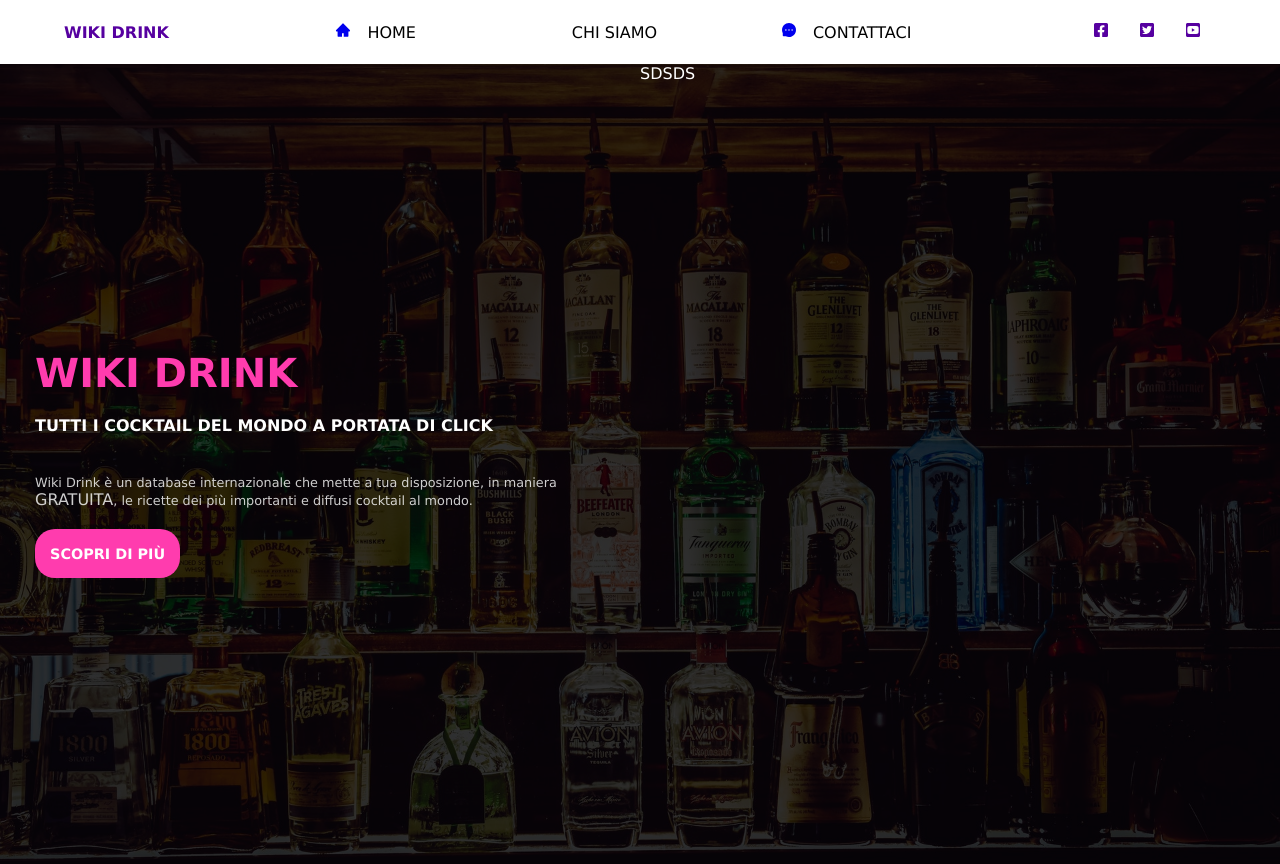
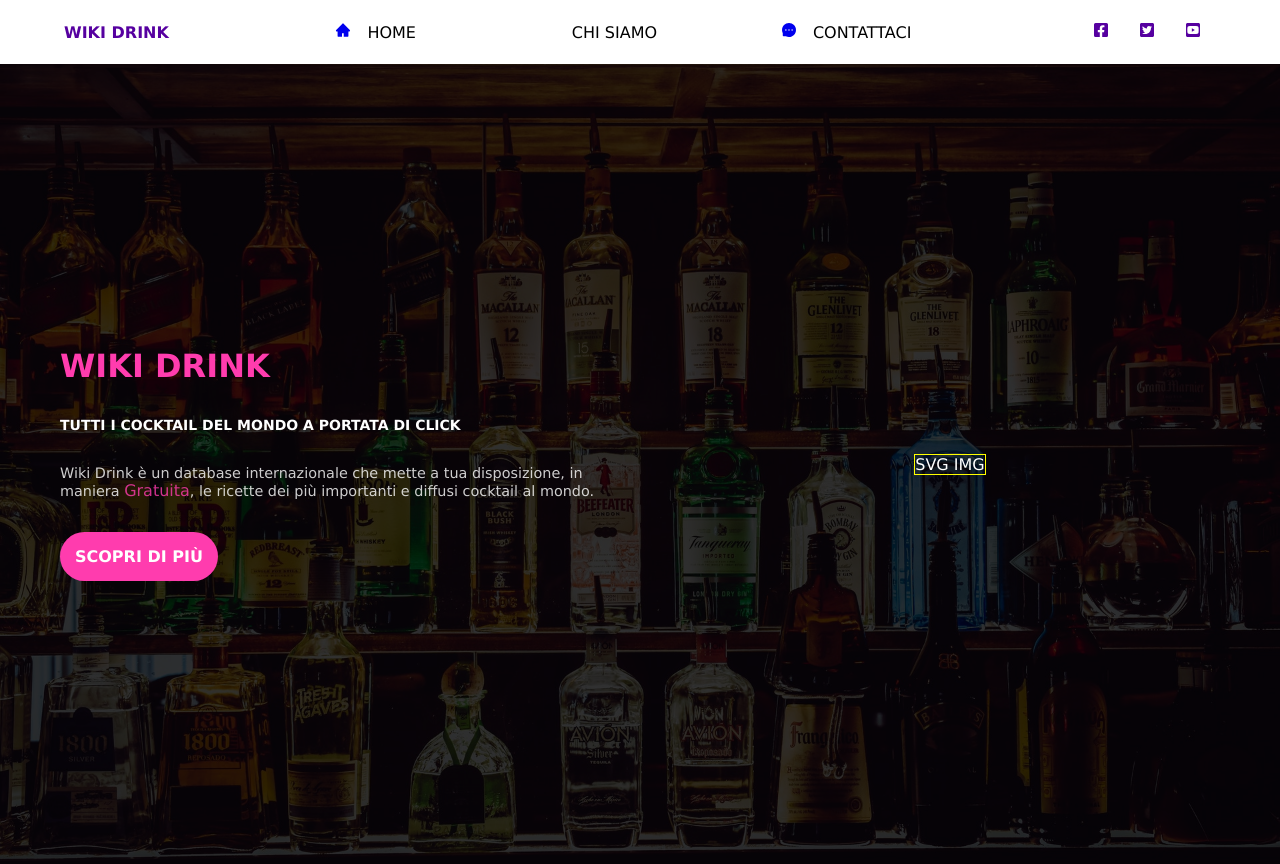
Before and after one commit to StefanoMacina/WikiDrink_project, a React (Vite) app in the folder WikiDrink/: page / in a window 1280 px wide. Built offline with nearby package versions, Linux system fonts and the light colour scheme; some icons are missing.

Commit message:
fixed css in home page

```diff
--- a/WikiDrink/src/components/Sidebar.jsx
+++ b/WikiDrink/src/components/Sidebar.jsx
@@ -7,7 +7,9 @@
 import { useGlobalContext } from '../Context'
 
 
+
 const Sidebar = () => {
+
 
     const {isSidebarOpen, setSidebarOpen} = useGlobalContext()
 
--- a/WikiDrink/src/index.css
+++ b/WikiDrink/src/index.css
@@ -12,8 +12,8 @@
 
 :root {
   --main-color: rgb(86, 0, 160);
-  --about-valuecards-bg : rgb(242, 242, 242);
-  --cta-color :  rgb(255, 60, 174);
+  --about-valuecards-bg: rgb(242, 242, 242);
+  --cta-color: rgb(255, 60, 174);
 }
 /* NAVBAR COMPONENT */
 
@@ -25,11 +25,11 @@
   height: 4rem;
   display: flex;
   padding: 0 1rem;
-  box-shadow: 0px -20px 30px 2px rgba(0,0,0,0.5);
+  box-shadow: 0px -20px 30px 2px rgba(0, 0, 0, 0.5);
 }
 
-@media screen and (min-width : 750px){
-  .navbar{
+@media screen and (min-width: 750px) {
+  .navbar {
     padding: 0 4rem;
   }
 }
@@ -131,9 +131,6 @@
   z-index: 999;
   transform: translateX(-100%);
   transition: transform ease-out 0.2s;
-
-
-
 }
 
 .sidebar-title-container {
@@ -170,11 +167,11 @@
 
 /* CARD COMPONENT */
 
-.about-main{
+.about-main {
   background-color: var(--about-valuecards-bg);
   padding-bottom: 2rem;
 }
-.value-card-container{
+.value-card-container {
   display: grid;
   grid-gap: 20px;
   place-items: center;
@@ -193,28 +190,26 @@
   border-radius: 5px;
 }
 
-
 .card-title {
   font-size: 0.9rem;
   text-transform: capitalize;
   color: var(--main-color);
 }
 
-.card-content:hover{
+.card-content:hover {
   background: var(--main-color);
   color: white;
   transform: scale(105%);
   transition: transform 0.2s ease;
-
 }
-.card-value-text > h6{
+.card-value-text > h6 {
   font-size: 0.9rem;
   text-transform: lowercase;
   color: darkgray;
 }
 
-@media screen and (min-width : 750px) {
-  .value-card-container{
+@media screen and (min-width: 750px) {
+  .value-card-container {
     display: flex;
     justify-content: space-evenly;
     align-items: center;
@@ -222,68 +217,65 @@
   }
 }
 
-.team-img-container{
+.team-img-container {
   clip-path: polygon(0 0, 100% 0, 100% 80%, 0% 100%);
 }
 
-@media  screen and (min-width:990px) {
-  .team-img-container > img{
+@media screen and (min-width: 990px) {
+  .team-img-container > img {
     clip-path: polygon(0 0, 100% 0, 100% 80%, 0);
     width: 100vw;
   }
 }
 
-.team-card-container{
+.team-card-container {
   display: grid;
   place-items: center;
   gap: 50px;
   padding-bottom: 40px;
 }
 
-@media screen and (min-width:990px) {
-  .team-card-container{
+@media screen and (min-width: 990px) {
+  .team-card-container {
     display: grid;
-    grid-template-columns: repeat(4,1fr);
+    grid-template-columns: repeat(4, 1fr);
   }
 }
 
-.team-card{
+.team-card {
   display: flex;
   flex-direction: column;
   justify-content: center;
   align-items: center;
   gap: 10px;
-  color: grey
+  color: grey;
 }
 
-.card-subtitle{
+.card-subtitle {
   font-size: 0.8rem;
 }
 
-.team-card-img-container > img{
+.team-card-img-container > img {
   border-radius: 50%;
   width: 200px;
   height: 200px;
-
 }
-
-
 
 /* HERO COMPONENT */
 
-.hero-img-container{
+.hero-img-container {
   width: 100vw;
   height: 100%;
 }
 
-.hero-overlay{
+.hero-overlay {
   width: 100%;
-  height: 100%;
-  background-color: rgba(0,0,0,0.8);
+  height: 100vh;
+  background-color: rgba(0, 0, 0, 0.8);
   z-index: 2;
 }
 
-.hero-text-container{
+.hero-text-container {
   color: white;
   height: 100vh;
 }
@@ -291,7 +283,7 @@
 /* ------------- PAGES ----------- */
 
 /*  ABOUT PAGE */
-.about-container{
+.about-container {
   display: flex;
   flex-direction: column;
   justify-content: center;
@@ -300,60 +292,60 @@
   height: 70vh;
 }
 
-.top-line{
+.top-line {
   background-color: var(--main-color);
   height: 2px;
   width: 20%;
 }
-.bottom-line{
+.bottom-line {
   background-color: var(--main-color);
   height: 2px;
   width: 20%;
 }
 
-.about-quote{
+.about-quote {
   text-align: center;
   font-style: italic;
   max-width: 50ch;
 }
 
-.about-quote > q{
+.about-quote > q {
   font-size: 2rem;
   text-transform: lowercase;
 }
-@media screen and (max-width:990px) {
-  .about-quote > q{
+@media screen and (max-width: 990px) {
+  .about-quote > q {
     font-size: 1.5rem;
   }
 }
 
-.about-title, .about-team-title{
+.about-title,
+.about-team-title {
   text-align: center;
   color: var(--main-color);
 }
 
-.about-title > h2, .about-team-title > h2 {
+.about-title > h2,
+.about-team-title > h2 {
   font-size: 2rem;
   padding: 3rem;
 }
 
-.team-img-container > img{
+.team-img-container > img {
   max-width: 100vw;
 }
 
-
 /* CONTACT US PAGE */
 
-.contact-us-container{
+.contact-us-container {
   color: #000;
   padding: 30px 30px;
 
   display: grid;
   place-content: center;
-
 }
 
-.contact-us-header{
+.contact-us-header {
   display: flex;
   flex-direction: column;
   justify-content: center;
@@ -361,13 +353,12 @@
   gap: 20px;
   margin-top: 40px;
   text-align: center;
-
 }
 
 .contact-us-header > h2 {
   font-size: 2rem;
   font-weight: bolder;
-  text-transform:initial;
+  text-transform: initial;
 }
 
 .contact-us-header > p {
@@ -378,13 +369,13 @@
   text-transform: lowercase;
 }
 
-.contact-us-form{
+.contact-us-form {
   max-width: 700px;
   margin-top: 50px;
   padding: 30px;
   border-radius: 5px;
   background-color: white;
-  box-shadow: 3px 3px 30px 0px rgba(0,0,0,0.30);
+  box-shadow: 3px 3px 30px 0px rgba(0, 0, 0, 0.3);
 }
 
 .contact-us-form > div {
@@ -393,11 +384,11 @@
   flex-direction: column;
 }
 
-.contact-us-form > div > label{
+.contact-us-form > div > label {
   font-weight: bold;
   color: var(--main-color);
 }
-.contact-us-form > div > input{
+.contact-us-form > div > input {
   text-transform: initial;
   margin: 15px 0;
 }
@@ -406,16 +397,16 @@
   border: none;
 }
 
-.contact-us-form > div > hr{
+.contact-us-form > div > hr {
   opacity: 0.4;
 }
 
-.form-send-btn{
+.form-send-btn {
   display: grid;
   place-items: center;
 }
 
-.form-send-btn > button{
+.form-send-btn > button {
   padding: 10px 0;
   border: none;
   border-radius: 40px;
@@ -425,66 +416,85 @@
   font-weight: bold;
 }
 
-@media screen and (min-width : 750px){
+@media screen and (min-width: 750px) {
   .form-send-btn > button {
     width: 40%;
   }
 }
 
-.form-send-btn > button:hover{
+.form-send-btn > button:hover {
   background: blueviolet;
 }
 
-.form-send-btn > button:active{
-  transform:scale(110%);
+.form-send-btn > button:active {
+  transform: scale(110%);
   background: var(--cta-color);
 }
 
 /* HOME PAGE */
 
-.home-container{
-  display: grid;
-  grid-template-columns: repeat(2,1fr);
+.home-container {
   height: 100%;
+  padding: 20px;
 }
 
-.home-first-container{
-  display: grid;
-  place-items: center;
+.text-container-home {
+  display: flex;
+  flex-direction: column;
+  gap: 2rem;
+  height: 50%;
+  justify-content: center;
+  align-items: center;
+  text-align: center;
 }
 
-.home-text-container > h1{
-  font-size: 2.5rem;
+.text-container-home > h1 {
   color: var(--cta-color);
-  margin-bottom: 20px;
+  font-size: 2rem;
 }
 
-.home-text-container > p{
-  margin: 40px 0 20px ;
-  font-size: 0.8rem;
+.text-container-home > h4 {
+  font-size: 0.875rem;
+}
+
+.text-container-home > p {
+  font-size: 0.9rem;
+  max-width: 70ch;
   text-transform: initial;
-  width: 70ch;
   opacity: 0.8;
 }
 
-.home-cta-btn{
+.text-container-home > p > span {
+  color: var(--cta-color);
+  text-transform: initial;
+}
+
+.text-container-home > button {
   background-color: var(--cta-color);
   padding: 15px;
-  font-weight: bold;
-  border-radius: 20px;
+  max-width: 200px;
   border: none;
+  border-radius: 25px;
 }
 
-.home-cta-btn:hover{
-  transform: scale(110%);
-  background-color: blueviolet;
+.text-container-home > button > a {
+  color: white;
+  font-weight: bold;
 }
 
-.home-cta-btn> a {
-  color: white;
-  font-size: 0.9rem;
+.img-container-home {
+  border: 1px solid yellow;
 }
 
-.image, .home-first-container{
-
+@media screen and (min-width: 990px) {
+  .home-container {
+    display: grid;
+    grid-template-columns: repeat(2, 1fr);
+    place-items: center;
   }
+  .text-container-home {
+    text-align: start;
+    align-items: flex-start;
+    margin-left: 40px;
+  }
+}
--- a/WikiDrink/src/screen/Contattaci.jsx
+++ b/WikiDrink/src/screen/Contattaci.jsx
@@ -16,7 +16,6 @@
     email : '',
     tel : '',
     recipe : ''
-
   })
 
   const handleChange = (e) => {
--- a/WikiDrink/src/screen/Home.jsx
+++ b/WikiDrink/src/screen/Home.jsx
@@ -5,27 +5,25 @@
 
 const Home = () => {
   return (
-
-      <Hero img={homeImg} >
+    <Hero img={homeImg}>
       <div className="home-container">
-          <div className="home-first-container">
-            <div className="home-text-container">
-              <h1>Wiki drink</h1>
-              <h3>tutti i cocktail del mondo a portata di click</h3>
+        <div className="text-container-home">
+          <h1>wiki drink</h1>
+          <h4>tutti i cocktail del mondo a portata di click</h4>
           <p>
             Wiki Drink è un database internazionale che mette a tua
-                disposizione, in maniera <span>Gratuita</span>, le ricette dei più importanti e
-                diffusi cocktail al mondo.
+            disposizione, in maniera <span>Gratuita</span>, le ricette dei più
+            importanti e diffusi cocktail al mondo.
           </p>
-            <button className="home-cta-btn"><Link to='/about'>scopri di più</Link></button>
+          <button>
+            <Link to="/about">scopri di più</Link>
+          </button>
         </div>
-          </div>
-            <div className="image">
-              sdsds
+        <div className="img-container-home">
+          svg img
         </div>
       </div>
     </Hero>
-
   );
 };
 
```
Lines whose indentation alone changed are shown as unchanged.
